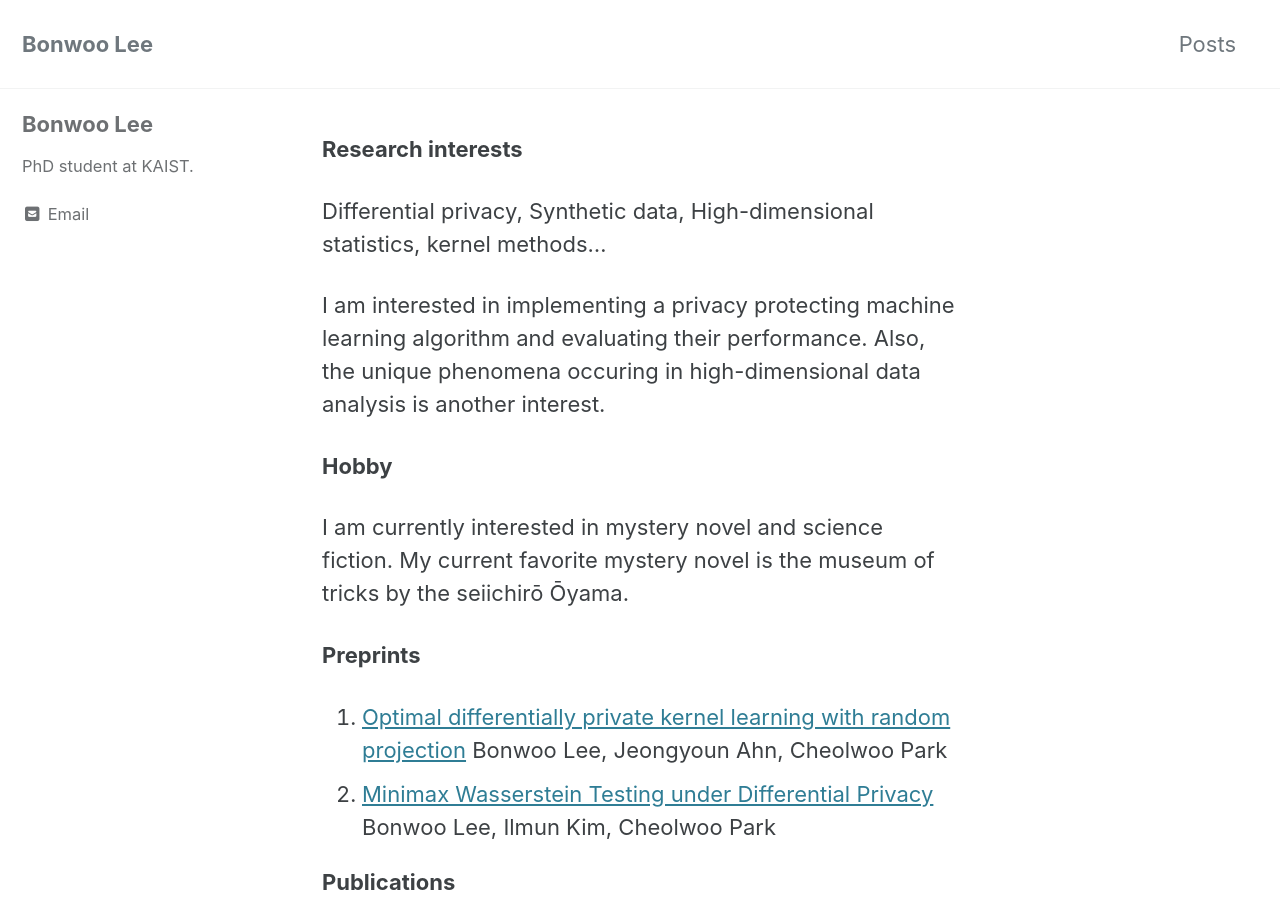
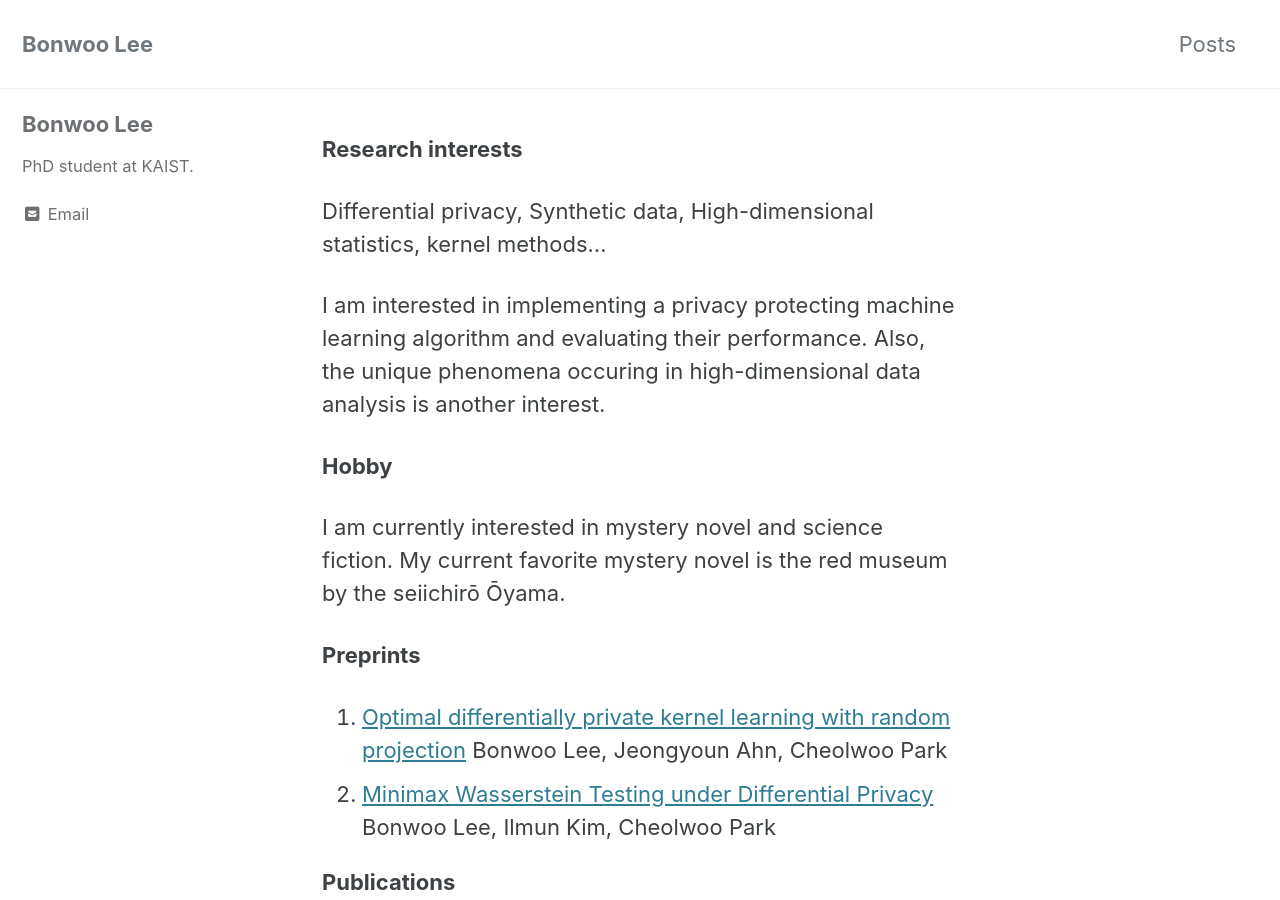
Before and after one commit to righthim/righthim.github.io, a Jekyll site: the page built from index.md, in a window 1280 px wide and 900 px high. Built offline with Jekyll 4.4.1, drawn with Linux system fonts in a browser that asks for light colours; cached includes are drawn as plain includes.

Commit message:
Update index.md

```diff
--- a/index.md
+++ b/index.md
@@ -10,7 +10,7 @@ I am interested in implementing a privacy protecting machine learning algorithm
 
 __Hobby__
 
-I am currently interested in mystery novel and science fiction. My current favorite mystery novel is the museum of tricks by the seiichirō Ōyama.
+I am currently interested in mystery novel and science fiction. My current favorite mystery novel is the red museum by the seiichirō Ōyama.
 
 __Preprints__
 1. [Optimal differentially private kernel learning with random projection](https://arxiv.org/abs/2507.17544)
```
